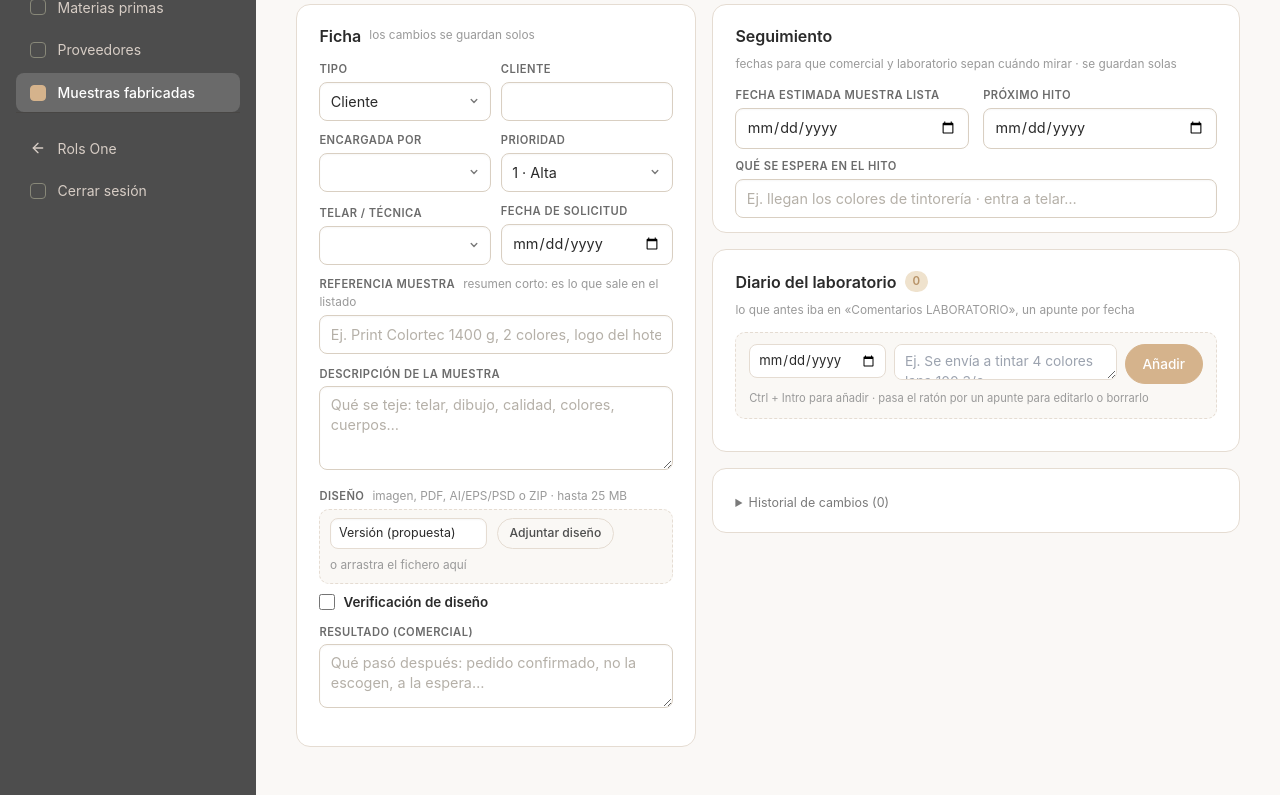
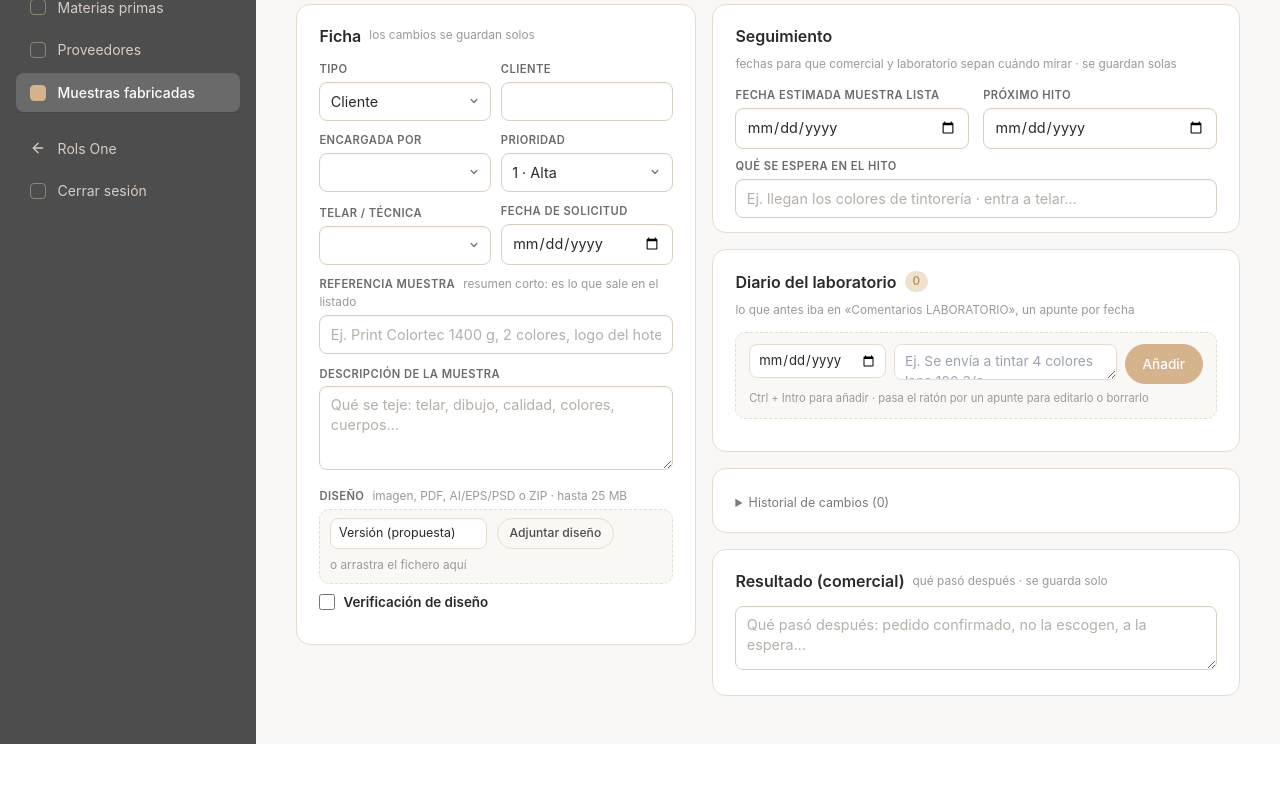
Before and after one commit to ROLSCARPETS/rols-erp-produccion, a Flask app: template templates/muestra_detalle.html in a window 1280 px wide. Shown: the part 225-1020 px from the top of the page. After the commit the page ends 969 px from the top, so only its background shows below. Run offline with Flask 3, Linux system fonts and the light colour scheme; the template is opened without the code that fills it, so the values that code supplies are empty; data comes from the database, SQL or seed files in the repository; some libraries are stand-ins or nearby versions.

Commit message:
muestras: la fila tipo/cliente vuelve a cuadrar y el resultado comercial se va debajo del historial
- El vínculo de Navision colgaba dentro de la casilla del cliente y la estiraba,
  así que las dos casillas de la fila dejaban de alinearse: ahora va bajo la fila.
- «Resultado (comercial)» pasa de cerrar la ficha a su propia tarjeta, la última
  de la columna derecha, a continuación del historial de cambios.

Co-Authored-By: Claude Fable 5.1 <noreply@anthropic.com>

```diff
--- a/static/muestras.css
+++ b/static/muestras.css
@@ -179,6 +179,8 @@ tr.ms-fila:hover .ms-ir { color: var(--accent-hover); }
 .ms-sug-pie { font-size: 0.7rem; color: #9a9a9a; padding: 0.4rem 0.55rem 0.25rem; border-top: 1px solid #f2ede6; margin-top: 0.15rem; }
 /* Vínculo con la ficha de Navision (debajo del campo cliente) */
 .ms-nav-link { display: inline-flex; align-items: center; gap: 0.4rem; margin-top: 0.3rem; font-size: 0.72rem; color: #4d4d4d; }
+/* Debajo de la fila tipo/cliente: se pega al cliente sin desencajar la fila */
+.ms-campo-row + .ms-nav-link { margin-top: -0.45rem; margin-bottom: 0.6rem; }
 .ms-nav-link .tag { font-size: 0.6rem; font-weight: 700; text-transform: uppercase; letter-spacing: 0.05em; padding: 0.1rem 0.45rem; border-radius: 999px; background: #dbeafe; color: #1e40af; }
 .ms-nav-link b { font-variant-numeric: tabular-nums; }
 .ms-nav-link .ms-link { font-size: 0.7rem; }
--- a/templates/muestra_detalle.html
+++ b/templates/muestra_detalle.html
@@ -112,10 +112,12 @@
           <div class="ms-campo">
             <label for="md-f-cliente" id="md-f-cliente-lbl">Cliente</label>
             <div class="ms-sug-wrap"><input type="text" id="md-f-cliente" data-campo="cliente" maxlength="160" autocomplete="off" /></div>
-            <div class="ms-nav-link" id="md-nav-link" hidden><span class="tag">Navision</span><b id="md-nav-no"></b><button type="button" class="ms-link" id="md-nav-quitar">quitar vínculo</button></div>
             <datalist id="md-clientes"></datalist>
           </div>
         </div>
+        <!-- El vínculo con Navision va FUERA de la fila: dentro estiraba la
+             casilla del cliente y las dos dejaban de cuadrar -->
+        <div class="ms-nav-link" id="md-nav-link" hidden><span class="tag">Navision</span><b id="md-nav-no"></b><button type="button" class="ms-link" id="md-nav-quitar">quitar vínculo</button></div>
         <div class="ms-campo-row">
           <div class="ms-campo">
             <label for="md-f-persona">Encargada por</label>
@@ -210,10 +212,6 @@
           <label>Anotación del registro de números</label>
           <div class="ms-readonly" id="md-anotacion"></div>
         </div>
-        <div class="ms-campo">
-          <label for="md-f-resultado">Resultado (comercial)</label>
-          <textarea id="md-f-resultado" data-campo="resultado" placeholder="Qué pasó después: pedido confirmado, no la escogen, a la espera…" style="min-height:64px"></textarea>
-        </div>
         <div class="ms-origen" id="md-origen"></div>
       </section>
 
@@ -271,6 +269,13 @@
             <ul class="ms-hist-lista" id="md-historial"></ul>
           </details>
         </section>
+        <!-- Lo comercial cierra la ficha: qué pasó con la muestra una vez hecha -->
+        <section class="ms-section">
+          <div class="ms-section-title"><span>Resultado (comercial)</span><span class="ms-hint">qué pasó después · se guarda solo</span></div>
+          <div class="ms-campo" style="margin-bottom:0">
+            <textarea id="md-f-resultado" data-campo="resultado" aria-label="Resultado (comercial)" placeholder="Qué pasó después: pedido confirmado, no la escogen, a la espera…" style="min-height:64px"></textarea>
+          </div>
+        </section>
       </div>
     </div>
 
```
